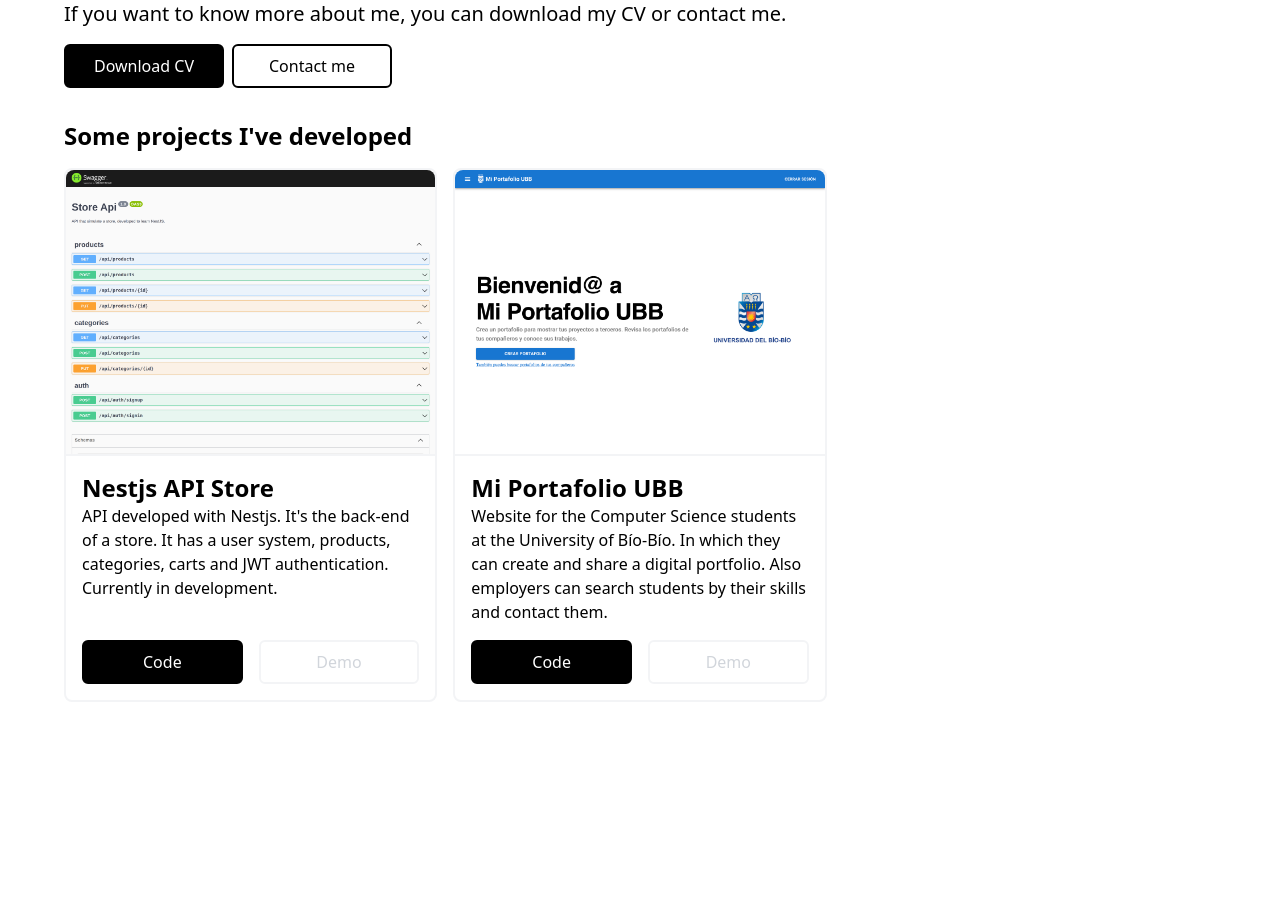
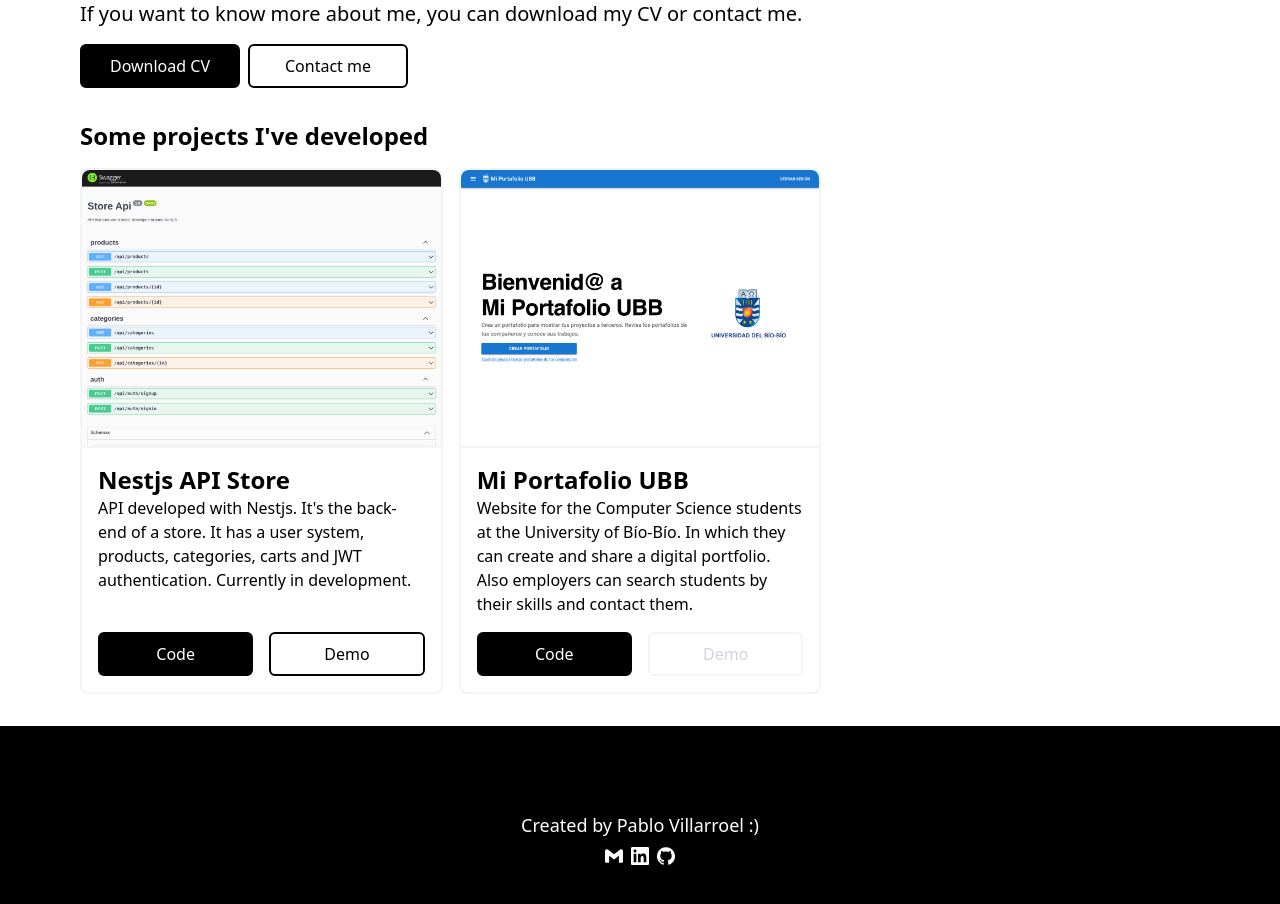
Before and after one commit to pablovrl/portfolio, a React (Vite) app: page / in a window 1280 px wide. Shown: the part 420-1324 px from the top of the page. Before the commit the page ends 1122 px from the top, so only its background shows below. Built offline with nearby package versions, Linux system fonts and the light colour scheme.

Commit message:
add footer component

```diff
--- a/src/App.tsx
+++ b/src/App.tsx
@@ -1,3 +1,4 @@
+import { Footer } from "./components/Footer";
 import { Home } from "./components/Home";
 import { Navbar } from "./components/Navbar";
 import { Projects } from "./components/Projects";
@@ -6,9 +7,10 @@ function App() {
   return (
     <div>
       <Navbar />
-      <div className="px-4 pt-20 flex flex-col gap-8">
+      <div className="pt-20 flex flex-col gap-8">
         <Home />
         <Projects />
+        <Footer />
       </div>
     </div>
   );
--- /dev/null
+++ b/src/components/Footer/Footer.tsx
@@ -0,0 +1,16 @@
+import { CONTACTS } from "../../data";
+
+export function Footer() {
+  return (
+    <footer className="bg-black h-56 flex justify-center items-center flex-col gap-2 text-lg">
+      <p className="text-white">Created by Pablo Villarroel {":)"}</p>
+      <div className="flex gap-2">
+        {CONTACTS.map((contact) => (
+          <a href={contact.url} target="_blank" key={contact.name}>
+            {contact.icon}
+          </a>
+        ))}
+      </div>
+    </footer>
+  );
+}
--- /dev/null
+++ b/src/components/Footer/index.ts
@@ -0,0 +1 @@
+export * from './Footer';
--- a/src/components/Projects/Project.tsx
+++ b/src/components/Projects/Project.tsx
@@ -15,10 +15,10 @@ export function Project({ project }: ProjectProps) {
           <p>{project.description.en}</p>
         </div>
         <div className="flex justify-between gap-4">
-          <Anchor href={project.codeUrl} color="primary" fullWidth>
+          <Anchor blank href={project.codeUrl} color="primary" fullWidth>
             Code
           </Anchor>
-          <Anchor disabled={true} href={project.demoUrl} color="secondary" fullWidth>
+          <Anchor blank disabled={!project.demoUrl} href={project.demoUrl} color="secondary" fullWidth>
             Demo
           </Anchor>
         </div>
--- a/src/components/layout/SectionLayout/SectionLayout.tsx
+++ b/src/components/layout/SectionLayout/SectionLayout.tsx
@@ -5,7 +5,7 @@ interface SectionLayoutProps {
 
 export function SectionLayout({ children, id }: SectionLayoutProps) {
   return (
-    <section id={id} className="lg:max-w-6xl lg:mx-auto w-full">
+    <section id={id} className="lg:max-w-6xl lg:mx-auto w-full px-4">
       {children}
     </section>
   );
--- a/src/data/contacts.ts
+++ b/src/data/contacts.tsx
@@ -1,25 +1,28 @@
+import { SiLinkedin, SiGmail, SiGithub } from "react-icons/si";
+
 export const CONTACTS = [
   {
     name: "Mail",
     url: "mailto:pablovillarroel135@gmail.com",
-    icon: "gmail",
     user: "pablovillarroel135@gmail.com",
-    color: "bg-yellow-100"
+    color: "bg-yellow-100",
+    icon: <SiGmail color="white" />,
   },
   {
     name: "LinkedIn",
     url: "https://www.linkedin.com/in/pablo-villarroel-antillanca-850974186/",
-    icon: "linkedin",
     user: "Pablo Villarroel Antillanca",
-    color: "bg-pink-100"
+    color: "bg-pink-100",
+    icon: <SiLinkedin color="white" />,
   },
   {
     name: "GitHub",
     url: "https://github.com/pablovrl",
-    icon: "github",
     user: "@pablovrl",
-    color: "bg-purple-100"
-  }
+    color: "bg-purple-100",
+    icon: <SiGithub color="white" />,
+  },
 ];
 
-export const CVLINK = "https://drive.google.com/file/d/131a_RjyuoJ06f-o_TLgl86uSXvILZrJj/view?usp=share_link";
+export const CVLINK =
+  "https://drive.google.com/file/d/131a_RjyuoJ06f-o_TLgl86uSXvILZrJj/view?usp=share_link";
```
